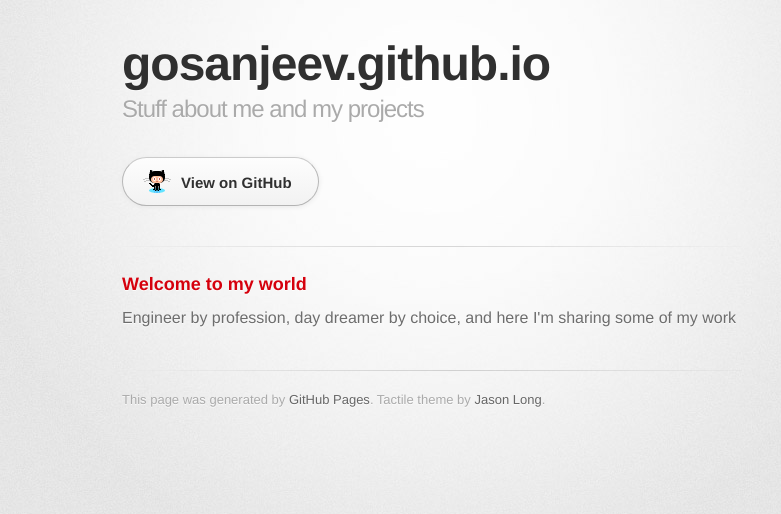
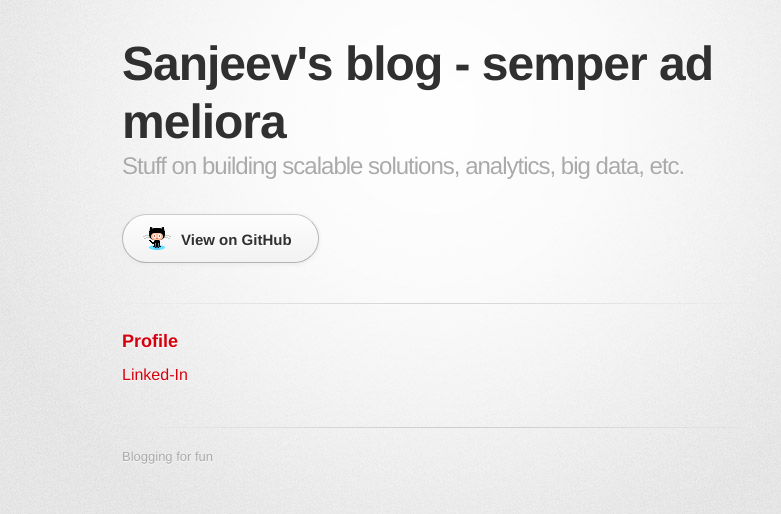
Before and after one commit to gosanjeev/gosanjeev.github.io, a plain HTML site: page index.html in a window 1280 px wide. Shown: the whole page, without its empty margins (208-989 px from the left). Drawn offline with Linux system fonts and the light colour scheme; a web font is replaced by a local one.

Commit message:
Clean up

```diff
--- a/index.html
+++ b/index.html
@@ -18,8 +18,8 @@
       <div class="inner">
 
         <header>
-          <h1>gosanjeev.github.io</h1>
-          <h2>Stuff about me and my projects</h2>
+          <h1>Sanjeev's blog - semper ad meliora </h1>
+          <h2>Stuff on building scalable solutions, analytics, big data, etc.</h2>
         </header>
 
         <section id="downloads" class="clearfix">
@@ -29,14 +29,13 @@
         <hr>
 
         <section id="main_content">
-          <h3>
-<a name="welcome-to-my-world" class="anchor" href="#welcome-to-my-world"><span class="octicon octicon-link"></span></a>Welcome to my world</h3>
+          <h3><span class="octicon octicon-link"></span></a>Profile</h3>
 
-<p>Engineer by profession, day dreamer by choice, and here I'm sharing some of my work</p>
+<p><a href="www.linkedin.com/in/sanjeevchakravarty/">Linked-In</a></p>
         </section>
 
         <footer>
-          This page was generated by <a href="http://pages.github.com">GitHub Pages</a>. Tactile theme by <a href="https://twitter.com/jasonlong">Jason Long</a>.
+       		Blogging for fun
         </footer>
 
                   <script type="text/javascript">
```
